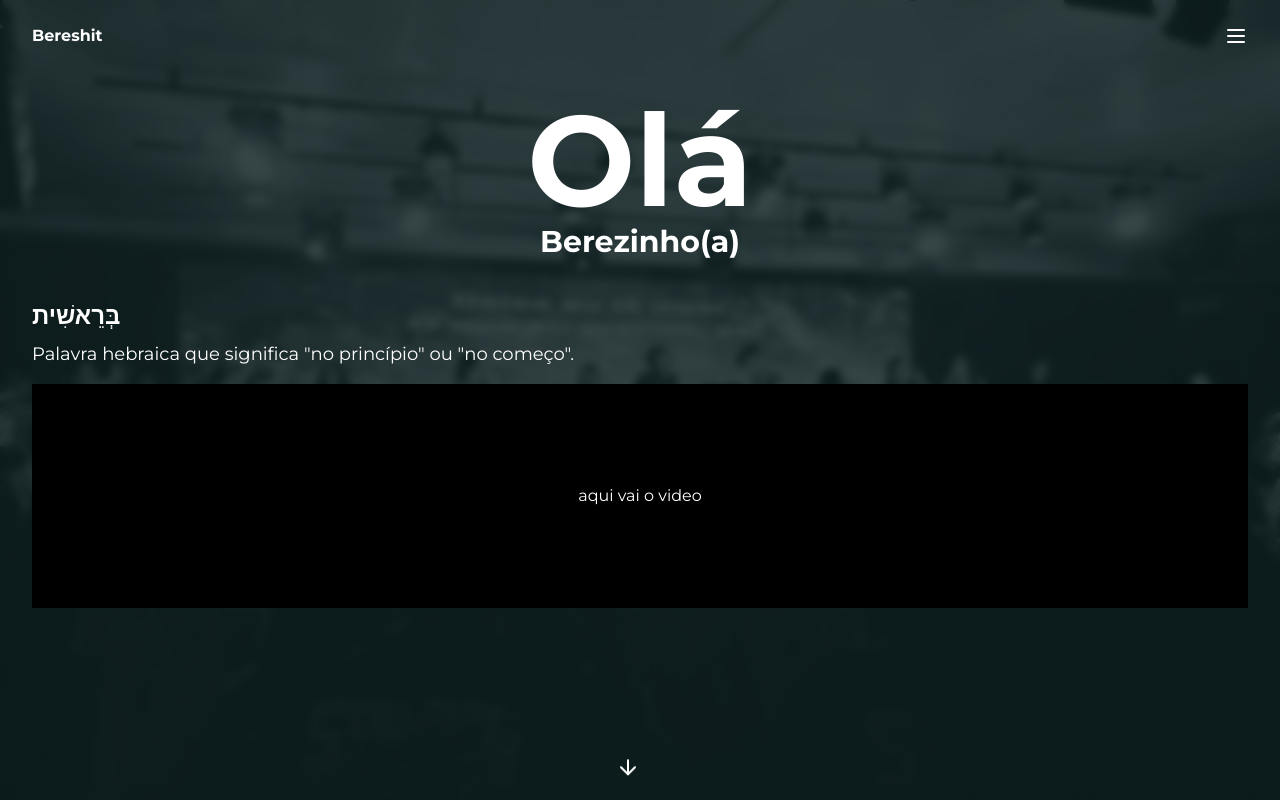
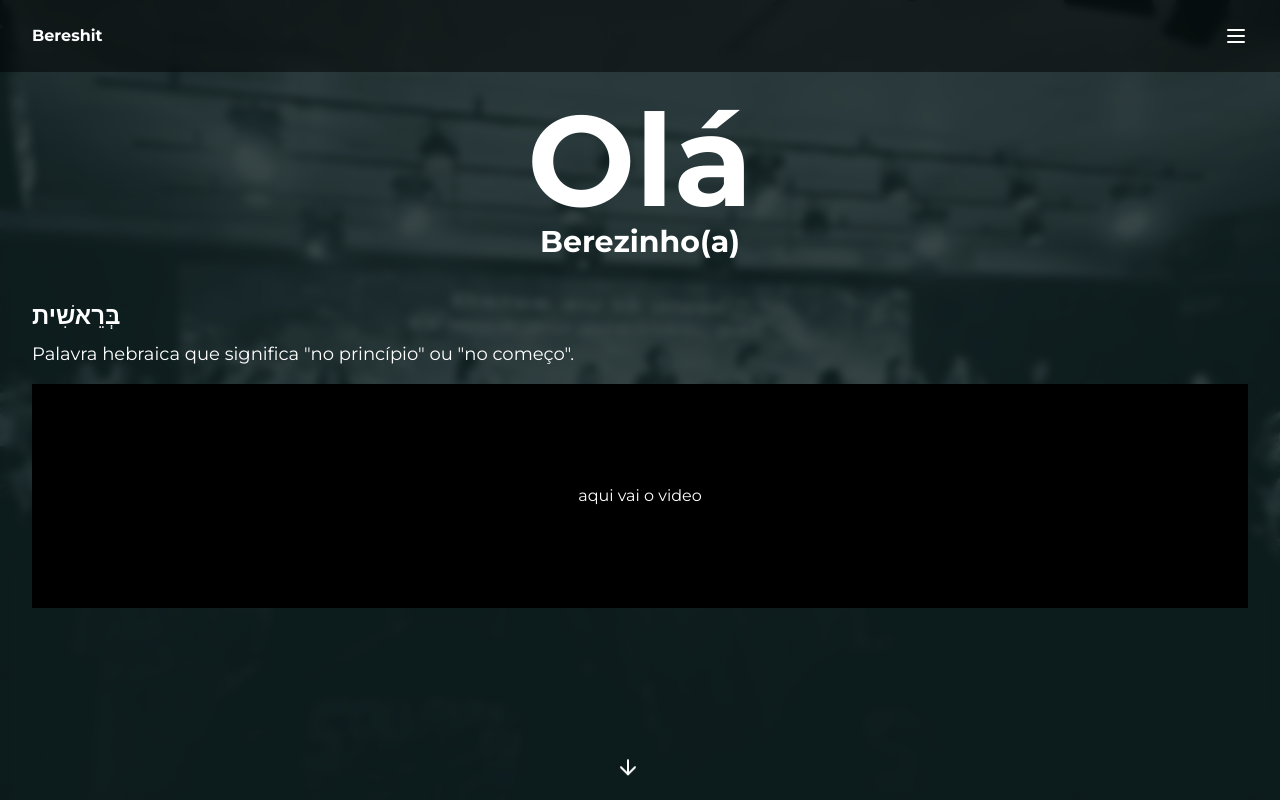
Before and after one commit to glauber2k2/bereshitpage, a Next.js app: page / in a window 1280 px wide. Shown: the top 800 px of the page. Built offline with nearby package versions, Linux system fonts and the light colour scheme.

Commit message:
bg na top bar

```diff
--- a/src/app/components/TopBar.jsx
+++ b/src/app/components/TopBar.jsx
@@ -2,7 +2,7 @@ import { Menu } from "lucide-react";
 
 export default function Presentation() {
   return (
-    <div className="fixed flex px-8 py-6 w-full  justify-between text-white z-50">
+    <div className="fixed flex px-8 py-6 bg-black/50 w-full  justify-between text-white z-50">
       <span className="font-bold">Bereshit</span>
       <Menu />
     </div>
```
